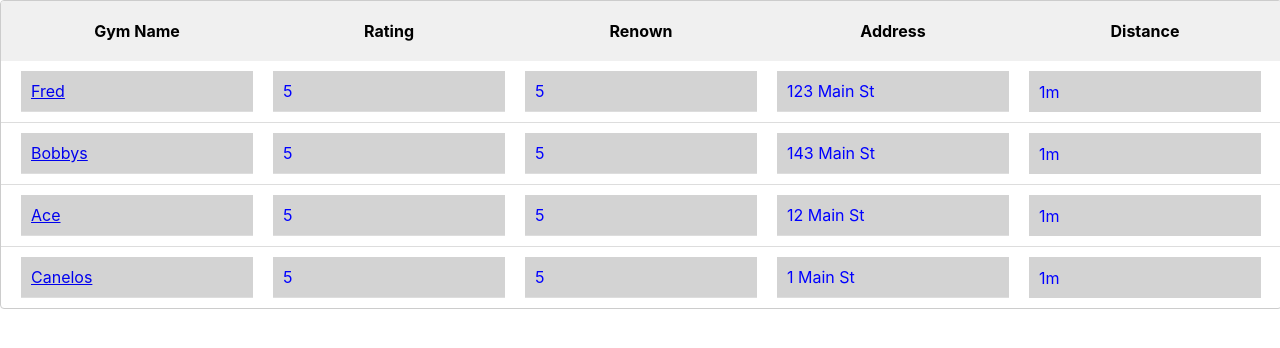
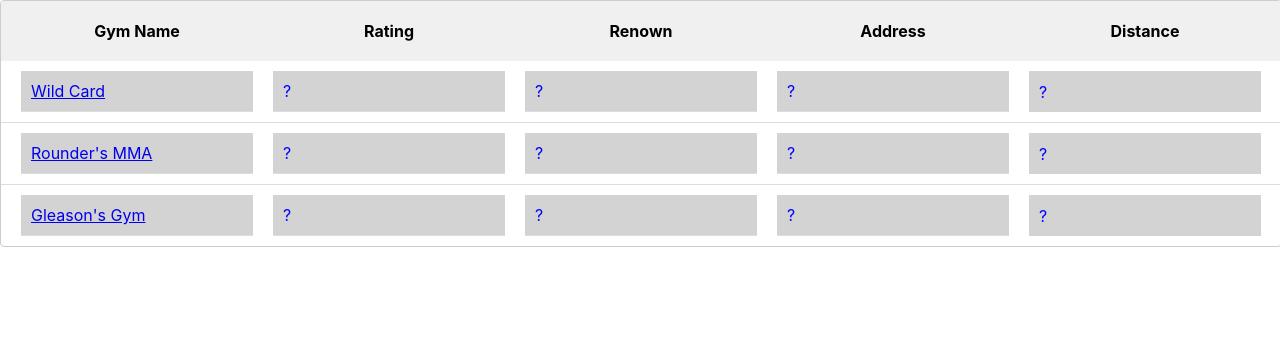
Before and after one commit to MyronZhou0/boxing-proj, a React (Create React App) app: page / in a window 1280 px wide. Shown: the top 348 px of the page. Built offline with nearby package versions, Linux system fonts and the light colour scheme.

Commit message:
single page working for static id

```diff
--- a/package.json
+++ b/package.json
@@ -6,6 +6,8 @@
     "@testing-library/jest-dom": "^5.17.0",
     "@testing-library/react": "^13.4.0",
     "@testing-library/user-event": "^13.5.0",
+    "cors": "^2.8.5",
+    "dotenv": "^16.4.5",
     "express": "^4.19.2",
     "node-fetch": "^3.3.2",
     "react": "^18.3.1",
--- a/src/GymPage.js
+++ b/src/GymPage.js
@@ -82,17 +82,17 @@
   if (loading) return <div>Loading...</div>;
   if (error) return <div>Error: {error.message}</div>;
   if (!gymData) return <div>No data available</div>;
-
+  console.log(gymData);
   return (
     <div>
       <h2>Gym Details</h2>
       <p>Name: {gymData.name}</p>
       <p>Rating: {gymData.rating}</p>
-      <p>Location: {gymData.location.address1}</p>
+      <p>Location: {gymData.location.display_address}</p>
       <p>Description: {gymData.description}</p>
-      <p>Phone: {gymData.display_phone}</p>
+      <p>Phone: {gymData.phone}</p>
       <p>Price: {gymData.price}</p>
-      <p>Reviews:</p>
+      {/* <p>Reviews:</p>
       <ul className="gymList">
         {gymData.reviews.map((review, index) => (
           <li key={index}>
@@ -102,8 +102,8 @@
               rating={review.rating}
             />
           </li>
-        ))}
-      </ul>
+        ))} */}
+      {/* </ul> */}
     </div>
   );
 }
--- a/src/GymTable.js
+++ b/src/GymTable.js
@@ -4,12 +4,18 @@
 import GymPage from './GymPage';
 import { Link, Route, Routes, useRoutes, useLocation } from 'react-router-dom';
 
+// const gymArray = [
+//   {gymName: 'Fred', rating: 5, renown: 5, location: '123 Main St', distance: '1m'},
+//   {gymName: 'Bobbys', rating: 5, renown: 5, location: '143 Main St', distance: '1m'},
+//   {gymName: 'Ace', rating: 5, renown: 5, location: '12 Main St', distance: '1m'},
+//   {gymName: 'Canelos', rating: 5, renown: 5, location: '1 Main St', distance: '1m'},
+// ];
+
 const gymArray = [
-  {gymName: 'Fred', rating: 5, renown: 5, location: '123 Main St', distance: '1m'},
-  {gymName: 'Bobbys', rating: 5, renown: 5, location: '143 Main St', distance: '1m'},
-  {gymName: 'Ace', rating: 5, renown: 5, location: '12 Main St', distance: '1m'},
-  {gymName: 'Canelos', rating: 5, renown: 5, location: '1 Main St', distance: '1m'},
-];
+  {gymName: 'Wild Card', id: "zZAkSRxkrBXgSlFnJe1mlw", rating: "?", renown: "?", location: "?", distance: "?"},
+  {gymName: "Rounder's MMA", id: "PfU_CgDIrZk6OdqoVF9cig", rating: "?", renown: "?", location: "?", distance: "?"},
+  {gymName: "Gleason's Gym", id: "WzFLaf_59vDo-5P1Xyn3-A", rating: "?", renown: "?", location: "?", distance: "?"},
+]
 
 function GymTable() {
   const location = useLocation();
```
Also changed, not shown: backend.mjs (+16 -6 lines), 1 other file (tests, documents, lock files or other folders).
